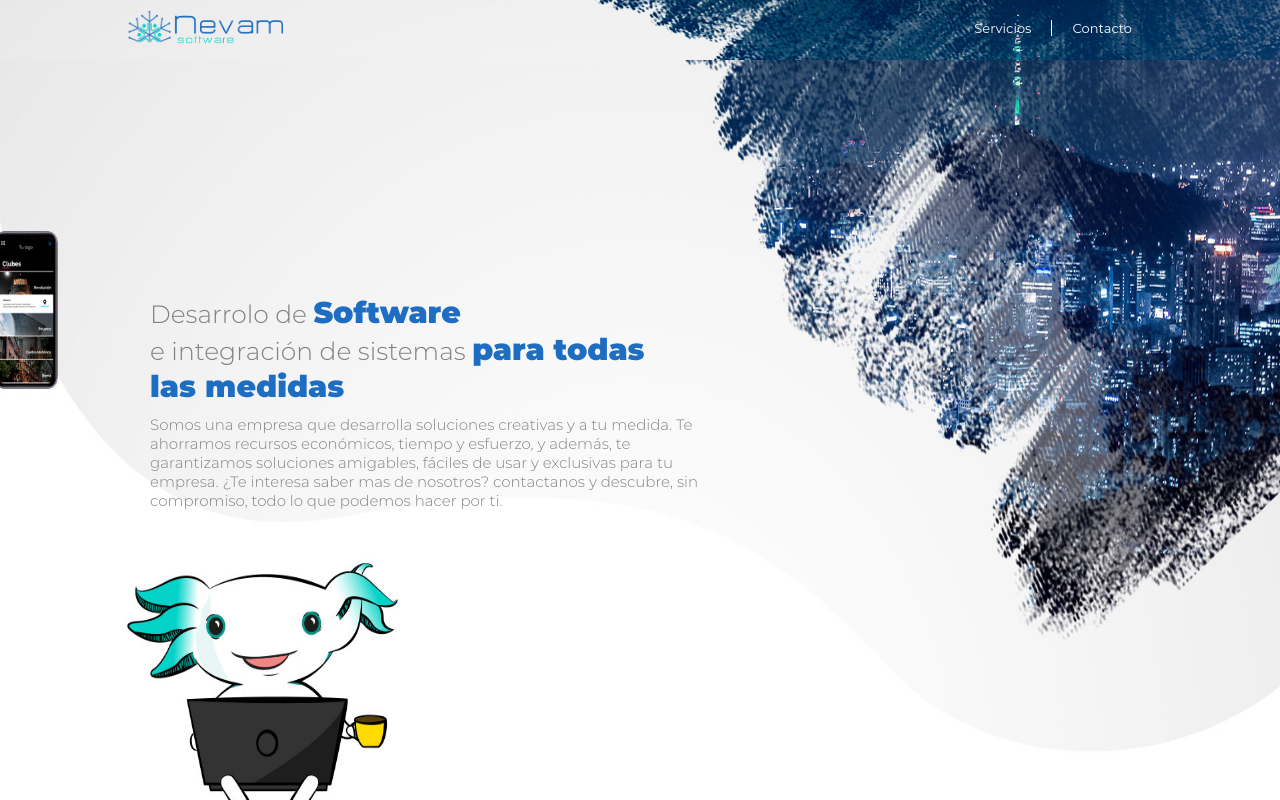
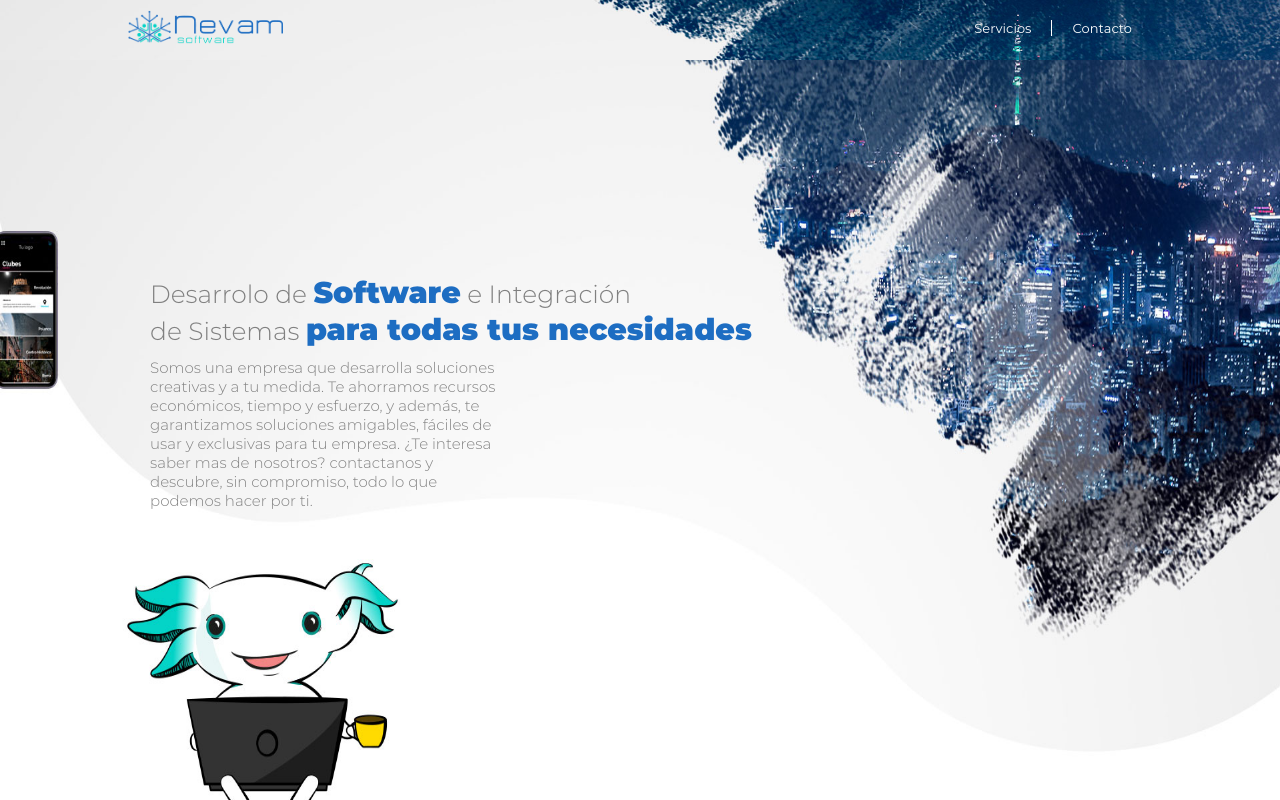
Before and after one commit to DiegoCruz24/nevam, a React (Create React App) app: page / in a window 1280 px wide. Shown: the top 800 px of the page. Built offline with nearby package versions, Linux system fonts and the light colour scheme.

Commit message:
cambio en el texto de home

```diff
--- a/src/Components/Home/Home.js
+++ b/src/Components/Home/Home.js
@@ -18,8 +18,8 @@ export default class Home extends React.Component{
                     <img src={FondoHEader} alt="navem"/>
                     <div className="container-home-header-info">
                         <div className="container-home-header-info-title">
-                            <p>Desarrolo de <span className={"text-blue"}>Software</span> </p>
-                            <p>e integración de sistemas <span className={"text-blue"}>para todas las medidas</span></p>
+                            <p>Desarrolo de <span className={"text-blue"}>Software</span> e Integración</p>
+                            <p>de Sistemas <span className={"text-blue"}>para todas tus necesidades</span></p>
                         </div>
                         <div className="container-home-header-info-text">
                             <p>Somos una empresa que desarrolla soluciones creativas y a tu medida. Te ahorramos
--- a/src/Styles/Home/HomeStyles.css
+++ b/src/Styles/Home/HomeStyles.css
@@ -41,6 +41,7 @@
     position: absolute;
     bottom: 290px;
     left: 150px;
+    width: 700px;
 }
 .container-home-header-info-title p{
     font-size: 25px;
@@ -48,7 +49,7 @@
     color: gray;
     font-weight: 300;
     font-family: MontserratLight, sans-serif;
-    width: 500px;
+    width: 100%;
 }
 .text-blue{
     color: #1d6dc2;
@@ -65,7 +66,7 @@
     color: gray;
     text-align: left;
     font-family: MontserratLight, sans-serif;
-    width: 550px;
+    width: 100%;
 }
 
 /*sliderHOME*/
```
